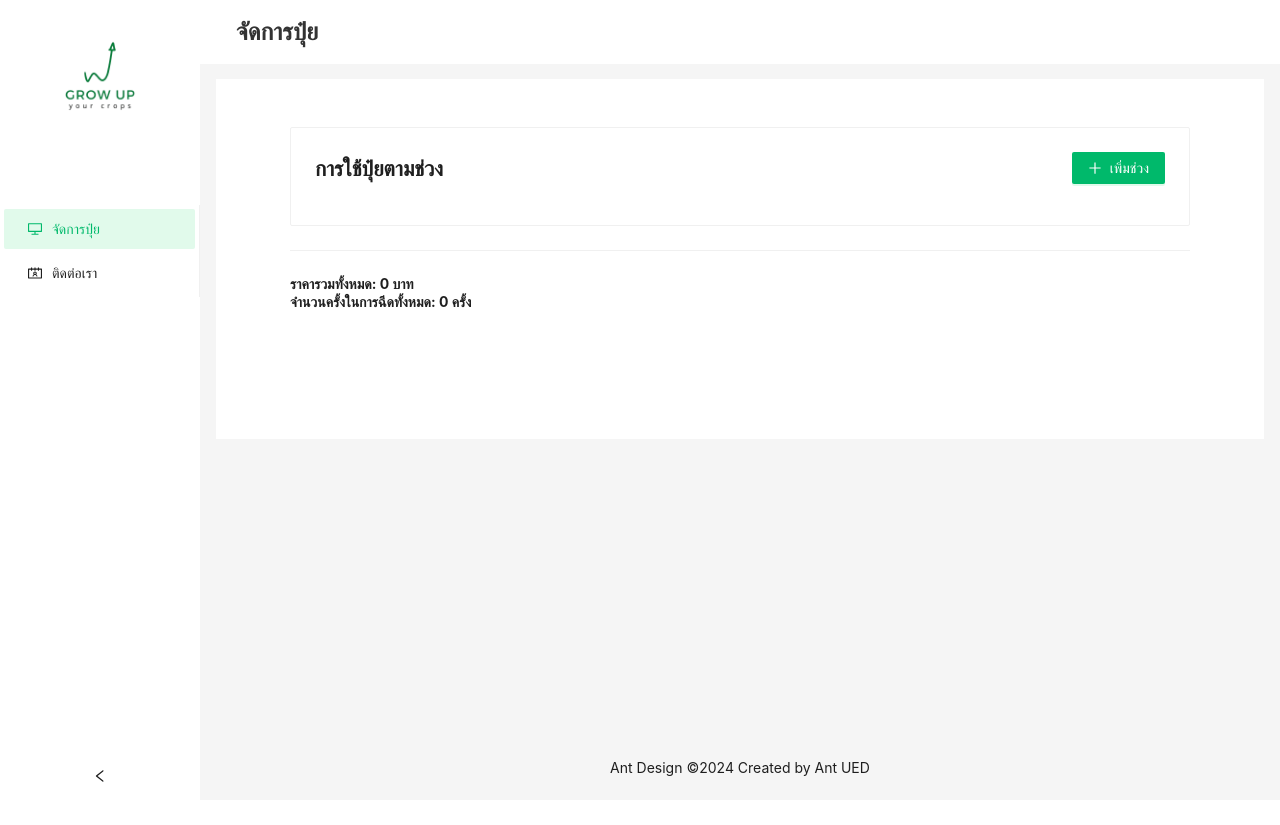
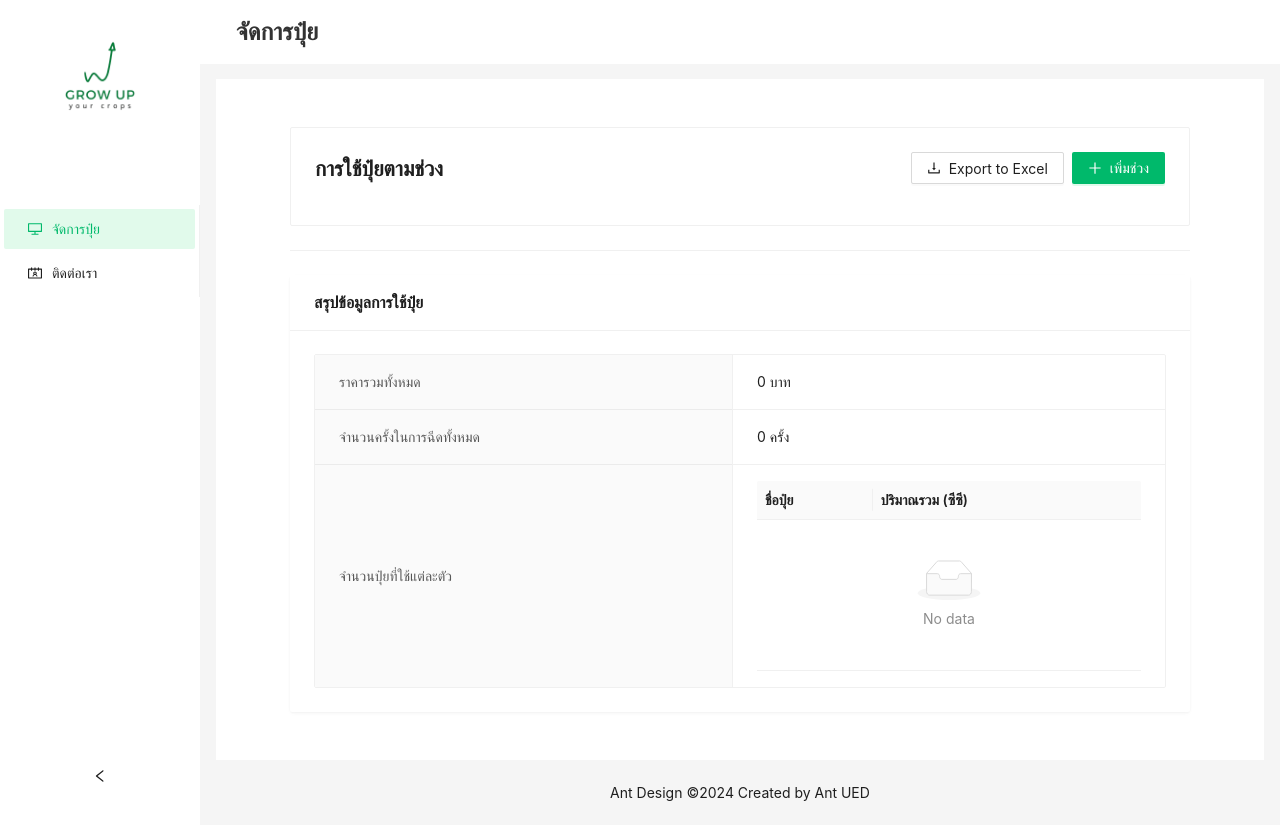
Before and after one commit to Brocpis/nutriplant-calculator, a Next.js app: page /app in a window 1280 px wide. Before the commit the page ends 800 px from the top, so only its background shows below. Built offline with nearby package versions, Linux system fonts and the light colour scheme.

Commit message:
add export excel feature

```diff
--- a/package.json
+++ b/package.json
@@ -14,7 +14,8 @@
     "antd": "^5.22.6",
     "next": "15.1.2",
     "react": "^19.0.0",
-    "react-dom": "^19.0.0"
+    "react-dom": "^19.0.0",
+    "xlsx": "^0.18.5"
   },
   "devDependencies": {
     "@eslint/eslintrc": "^3",
--- a/src/app/app/FertilizerManager.tsx
+++ b/src/app/app/FertilizerManager.tsx
@@ -1,4 +1,3 @@
-// ...
 'use client'
 import React, { useState } from 'react'
 import {
@@ -13,57 +12,28 @@ import {
   Input,
   Divider,
   Card,
-  Layout
+  Layout,
+  Space,
+  Descriptions
 } from 'antd'
-import { PlusOutlined, DeleteOutlined } from '@ant-design/icons'
+import {
+  PlusOutlined,
+  DeleteOutlined,
+  DownloadOutlined
+} from '@ant-design/icons'
+import * as XLSX from 'xlsx'
 import dayjs, { Dayjs } from 'dayjs'
 import isBetween from 'dayjs/plugin/isBetween'
+import {
+  calculateFrequency,
+  totalCostPerPeriod,
+  Period,
+  FertilizerUsage
+} from './fertilizerUtils'
 
 dayjs.extend(isBetween)
 
 const { Content } = Layout
-
-interface FertilizerUsage {
-  fertilizer: string
-  amountPerUse: number
-  price: number
-  pricePerCC: number
-  pricePerUsePerArea: number
-  usableArea: number
-  totalUsage: number
-  totalCost: number
-}
-
-interface Period {
-  id: number
-  name: string
-  startDate: string
-  endDate: string
-  interval: string
-  frequency: number
-  fertilizers: FertilizerUsage[]
-}
-
-const calculateFrequency = (
-  interval: string,
-  startDate: string,
-  endDate: string
-) => {
-  const start = dayjs(startDate)
-  const end = dayjs(endDate)
-  const diffInDays = end.diff(start, 'day') + 1
-
-  switch (interval) {
-    case '1 สัปดาห์':
-      return Math.floor(diffInDays / 7)
-    case '2 สัปดาห์':
-      return Math.floor(diffInDays / 14)
-    case '1 เดือน':
-      return Math.floor(diffInDays / 30)
-    default:
-      return 1
-  }
-}
 
 const FertilizerManager: React.FC = () => {
   const [periods, setPeriods] = useState<Period[]>([])
@@ -236,10 +206,6 @@ const FertilizerManager: React.FC = () => {
       )
     }
   ]
-
-  const totalCostPerPeriod = (fertilizers: FertilizerUsage[]) =>
-    fertilizers.reduce((sum, f) => sum + f.totalCost, 0)
-
   const disabledDate = (current: Dayjs) => {
     if (!current) return false
     const today = dayjs().startOf('day')
@@ -255,6 +221,47 @@ const FertilizerManager: React.FC = () => {
     )
   }
 
+  const exportToExcel = () => {
+    const combinedData = periods.flatMap((period) =>
+      period.fertilizers.map((fertilizer) => ({
+        ชื่อช่วง: period.name,
+        วันที่เริ่มต้น: dayjs(period.startDate).format('DD/MM/YYYY'),
+        วันที่สิ้นสุด: dayjs(period.endDate).format('DD/MM/YYYY'),
+        ความถี่ในการใช้: period.interval,
+        จำนวนครั้ง: period.frequency,
+        ชื่อปุ๋ย: fertilizer.fertilizer,
+        'ปริมาณต่อครั้ง (ซีซี)': fertilizer.amountPerUse,
+        'ราคา (บาททั้งหมด)': fertilizer.price,
+        'ราคา/ปริมาณ (บาท/ซีซี)': fertilizer.pricePerCC.toFixed(2),
+        'ราคา/ไร่ (บาท)': fertilizer.pricePerUsePerArea.toFixed(2),
+        'ปริมาณการใช้รวม (ซีซี)': fertilizer.totalUsage,
+        'ราคารวม (บาท)': fertilizer.totalCost.toFixed(2)
+      }))
+    )
+
+    const summaryData = Object.entries(
+      periods.reduce((summary, period) => {
+        period.fertilizers.forEach((fertilizer) => {
+          summary[fertilizer.fertilizer] =
+            (summary[fertilizer.fertilizer] || 0) + fertilizer.totalUsage
+        })
+        return summary
+      }, {} as Record<string, number>)
+    ).map(([fertilizer, total]) => ({
+      ชื่อปุ๋ย: fertilizer,
+      'ปริมาณการใช้รวม (ซีซี)': total.toLocaleString()
+    }))
+
+    const workbook = XLSX.utils.book_new()
+
+    const worksheet = XLSX.utils.json_to_sheet(combinedData)
+    XLSX.utils.book_append_sheet(workbook, worksheet, 'ข้อมูลปุ๋ยทุกช่วง')
+    const summaryWorksheet = XLSX.utils.json_to_sheet(summaryData)
+    XLSX.utils.book_append_sheet(workbook, summaryWorksheet, 'สรุปปุ๋ย')
+
+    XLSX.writeFile(workbook, 'สรุปข้อมูลปุ๋ย.xlsx')
+  }
+
   return (
     <Content style={{ padding: '24px 50px' }}>
       <Card>
@@ -266,6 +273,15 @@ const FertilizerManager: React.FC = () => {
           }}
         >
           <h2>การใช้ปุ๋ยตามช่วง</h2>
+          <div>
+            <Space>
+              <Button
+                type="default"
+                icon={<DownloadOutlined />}
+                onClick={exportToExcel}
+              >
+                Export to Excel
+              </Button>
               <Button
                 type="primary"
                 icon={<PlusOutlined />}
@@ -273,6 +289,8 @@ const FertilizerManager: React.FC = () => {
               >
                 เพิ่มช่วง
               </Button>
+            </Space>
+          </div>
         </div>
         {periods.map((period) => (
           <div key={period.id} style={{ marginBottom: '16px' }}>
@@ -294,20 +312,61 @@ const FertilizerManager: React.FC = () => {
         ))}
       </Card>
       <Divider />
-      <h4>
-        ราคารวมทั้งหมด:{' '}
+      <Card
+        title="สรุปข้อมูลการใช้ปุ๋ย"
+        bordered={false}
+        style={{ marginTop: 24 }}
+      >
+        <Descriptions bordered column={1}>
+          <Descriptions.Item label="ราคารวมทั้งหมด">
             {periods
               .reduce(
-            (total, period) => total + totalCostPerPeriod(period.fertilizers),
+                (total, period) =>
+                  total + totalCostPerPeriod(period.fertilizers),
                 0
               )
               .toLocaleString()}{' '}
             บาท
-      </h4>
-      <h4>
-        จำนวนครั้งในการฉีดทั้งหมด:{' '}
-        {periods.reduce((total, period) => total + period.frequency, 0)} ครั้ง
-      </h4>
+          </Descriptions.Item>
+          <Descriptions.Item label="จำนวนครั้งในการฉีดทั้งหมด">
+            {periods.reduce((total, period) => total + period.frequency, 0)}{' '}
+            ครั้ง
+          </Descriptions.Item>
+          <Descriptions.Item label="จำนวนปุ๋ยที่ใช้แต่ละตัว">
+            <Table
+              dataSource={Object.entries(
+                periods.reduce((summary, period) => {
+                  period.fertilizers.forEach((fertilizer) => {
+                    summary[fertilizer.fertilizer] =
+                      (summary[fertilizer.fertilizer] || 0) +
+                      fertilizer.totalUsage
+                  })
+                  return summary
+                }, {} as Record<string, number>)
+              ).map(([fertilizer, total]) => ({
+                key: fertilizer,
+                fertilizer,
+                total
+              }))}
+              columns={[
+                {
+                  title: 'ชื่อปุ๋ย',
+                  dataIndex: 'fertilizer',
+                  key: 'fertilizer'
+                },
+                {
+                  title: 'ปริมาณรวม (ซีซี)',
+                  dataIndex: 'total',
+                  key: 'total',
+                  render: (value) => value.toLocaleString()
+                }
+              ]}
+              pagination={false}
+              size="small"
+            />
+          </Descriptions.Item>
+        </Descriptions>
+      </Card>
 
       {/* Period Modal */}
       <Modal
--- /dev/null
+++ b/src/app/app/fertilizerUtils.ts
@@ -0,0 +1,47 @@
+// utils/fertilizerUtils.ts
+import dayjs from 'dayjs'
+
+export interface FertilizerUsage {
+  fertilizer: string
+  amountPerUse: number
+  price: number
+  pricePerCC: number
+  pricePerUsePerArea: number
+  usableArea: number
+  totalUsage: number
+  totalCost: number
+}
+
+export interface Period {
+  id: number
+  name: string
+  startDate: string
+  endDate: string
+  interval: string
+  frequency: number
+  fertilizers: FertilizerUsage[]
+}
+
+export const calculateFrequency = (
+  interval: string,
+  startDate: string,
+  endDate: string
+): number => {
+  const start = dayjs(startDate)
+  const end = dayjs(endDate)
+  const diffInDays = end.diff(start, 'day') + 1
+
+  switch (interval) {
+    case '1 สัปดาห์':
+      return Math.floor(diffInDays / 7)
+    case '2 สัปดาห์':
+      return Math.floor(diffInDays / 14)
+    case '1 เดือน':
+      return Math.floor(diffInDays / 30)
+    default:
+      return 1
+  }
+}
+
+export const totalCostPerPeriod = (fertilizers: FertilizerUsage[]): number =>
+  fertilizers.reduce((sum, f) => sum + f.totalCost, 0)
--- a/src/app/app/layout.tsx
+++ b/src/app/app/layout.tsx
@@ -4,7 +4,15 @@ import React, { useState, useEffect } from 'react'
 import { DesktopOutlined, ContactsOutlined } from '@ant-design/icons'
 import type { MenuProps } from 'antd'
 import { ConfigProvider, Layout, Menu } from 'antd'
-import Image from 'next/image' // Import Image from next/image
+import Image from 'next/image'
+import { Kanit } from 'next/font/google'
+import '../globals.css'
+
+const kanit_init = Kanit({
+  subsets: ['latin'],
+  weight: ['100', '300', '500'],
+  variable: '--font-kanit'
+})
 
 const { Header, Content, Footer, Sider } = Layout
 
@@ -49,7 +57,7 @@ export default function RootLayout({
 
   return (
     <html lang="en">
-      <body>
+      <body className={kanit_init.variable}>
         <ConfigProvider
           theme={{
             token: {
--- a/src/app/globals.css
+++ b/src/app/globals.css
@@ -40,3 +40,7 @@ a {
     color-scheme: dark;
   }
 }
+
+body {
+  font-family: var(--font-kanit);
+}
```
Also changed, not shown: 1 other file (tests, documents, lock files or other folders). Lines whose indentation alone changed are shown as unchanged.
